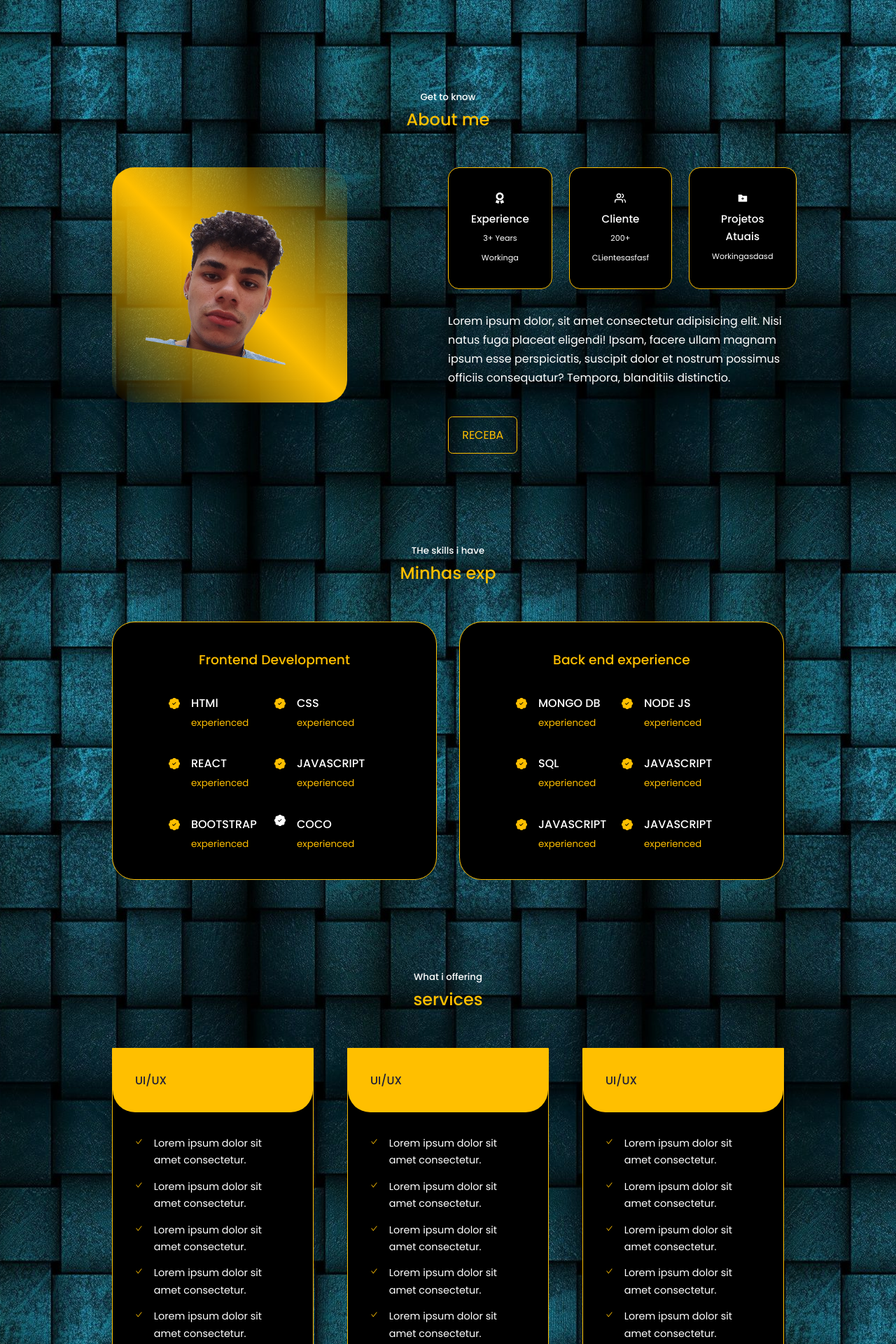
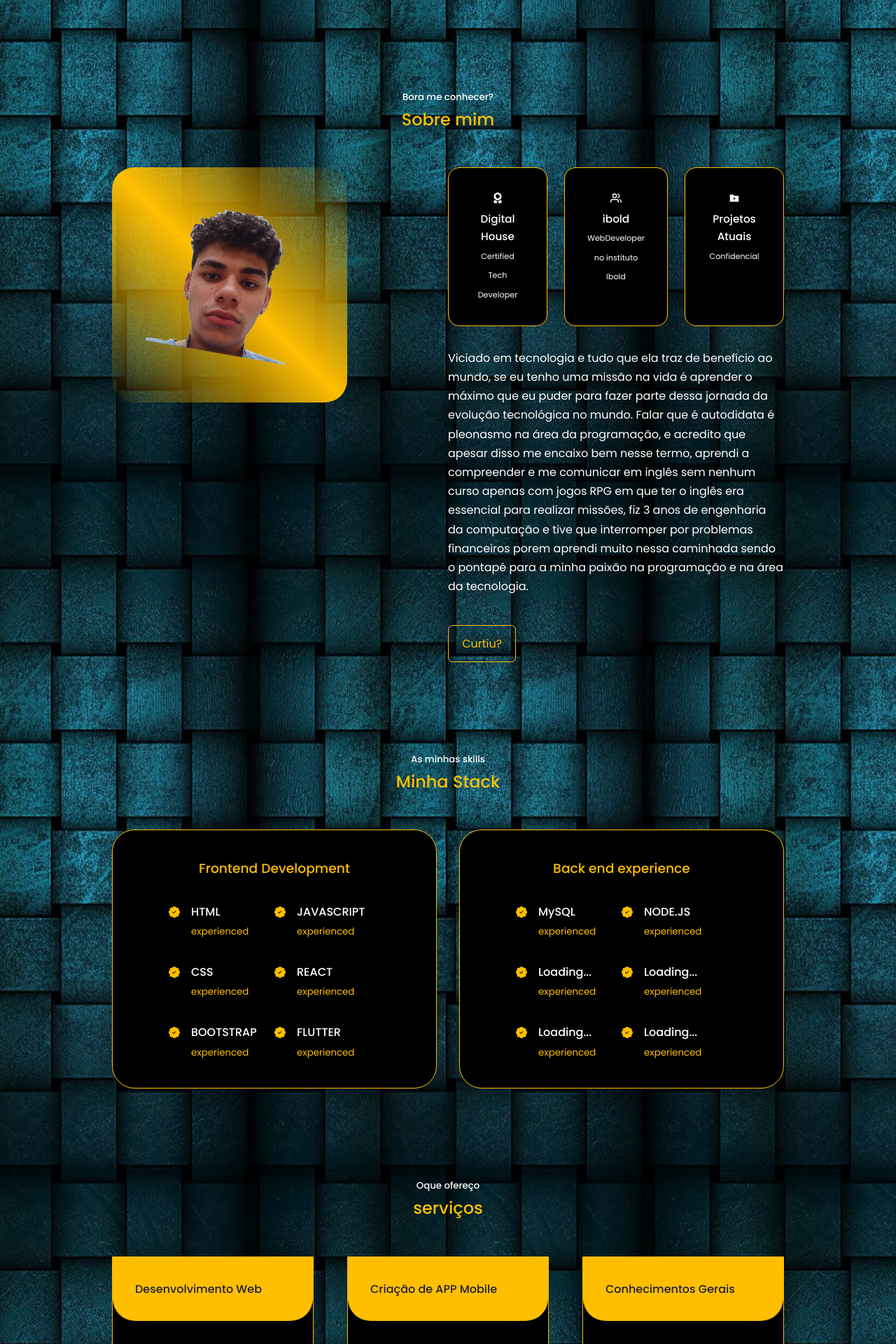
Before and after one commit to vini-bolado/react-portfolio-website-1, a React (Create React App) app: page / in a window 1280 px wide. Shown: the part 800-2720 px from the top of the page at 70% size. Built offline with nearby package versions, Linux system fonts and the light colour scheme.

Commit message:
refinamento02

```diff
--- a/src/components/about/About.jsx
+++ b/src/components/about/About.jsx
@@ -8,8 +8,8 @@ import {AiFillFolderAdd} from 'react-icons/ai'
 const About = () => {
   return (
     <section id='about'>
-      <h5>Get to know</h5>
-      <h2>About me</h2>
+      <h5>Bora me conhecer?</h5>
+      <h2>Sobre mim</h2>
 
       <div className='container about__container'>
         <div className='about__me'>
@@ -23,30 +23,31 @@ const About = () => {
           <div className="about__cards">
           <article className='about__card'>
           <FaAward className='about_icon'/>
-            <h5>Experience</h5>
-            <small>3+ Years Workinga</small>
+            <h5>Digital House</h5>
+            <small>Certified Tech Developer</small>
           </article>
 
 
           <article className='about__card'>
           <FiUsers className='about_icon'/>
-            <h5>Cliente</h5>
-            <small>200+ CLientesasfasf</small>
+            <h5>ibold</h5>
+            <small>WebDeveloper no instituto Ibold</small>
           </article>
 
 
           <article className='about__card'>
           <AiFillFolderAdd className='about_icon'/>
             <h5>Projetos Atuais</h5>
-            <small>Workingasdasd</small>
+            <small>Confidencial</small>
           </article>
         </div>
 
         <p>
-          Lorem ipsum dolor, sit amet consectetur adipisicing elit. Nisi natus fuga placeat eligendi! Ipsam, facere ullam magnam ipsum esse perspiciatis, suscipit dolor et nostrum possimus officiis consequatur? Tempora, blanditiis distinctio.
+        Viciado em tecnologia e tudo que ela traz de benefício ao mundo, se eu tenho uma missão na vida é aprender o máximo que eu puder para fazer parte dessa jornada da evolução tecnológica no mundo.
+        Falar que é autodidata é pleonasmo na área da programação, e acredito que apesar disso me encaixo bem nesse termo, aprendi a compreender e me comunicar em inglês sem nenhum curso apenas com jogos RPG em que ter o inglês era essencial para realizar missões, fiz 3 anos de engenharia da computação e tive que interromper por problemas financeiros porem aprendi muito nessa caminhada sendo o pontapé para a minha paixão na programação e na área da tecnologia.
         </p>
 
-        <a href="#contact" className='btn btn-primary'>RECEBA</a>
+        <a href="#contact" className='btn btn-primary'>Curtiu?</a>
 
         </div>
 
--- a/src/components/experience/Experience.jsx
+++ b/src/components/experience/Experience.jsx
@@ -5,8 +5,8 @@ import {BsFillPatchCheckFill} from 'react-icons/bs'
 const Experience = () => {
   return (
     <section id='experience'>
-      <h5>THe skills i have</h5>
-      <h2>Minhas exp</h2>
+      <h5>As minhas skills</h5>
+      <h2>Minha Stack</h2>
 
       <div className="container experience__container">
         <div className="experience__frontend">
@@ -14,7 +14,7 @@ const Experience = () => {
           <div className="experience__content">
             <article className='experience__details'><BsFillPatchCheckFill className='experience__details-icon'/>
             <div>
-            <h4>HTMl</h4>
+            <h4>HTML</h4>
             <small className='text-light'>experienced</small>
             </div>
             </article>
@@ -22,21 +22,21 @@ const Experience = () => {
             <article className='experience__details'><BsFillPatchCheckFill className='experience__details-icon'/>
 
             <div>
-            <h4>CSS</h4>
+            <h4>JAVASCRIPT</h4>
             <small className='text-light'>experienced</small>
             </div>
 
             </article>
             <article className='experience__details'><BsFillPatchCheckFill className='experience__details-icon'/>
             <div>
-            <h4>REACT</h4>
+            <h4>CSS</h4>
             <small className='text-light'>experienced</small>
             </div>
             </article>
 
             <article className='experience__details'><BsFillPatchCheckFill className='experience__details-icon'/>
             <div>
-            <h4>JAVASCRIPT</h4>
+            <h4>REACT</h4>
             <small className='text-light'>experienced</small>
             </div>
             </article>
@@ -48,9 +48,9 @@ const Experience = () => {
             </div>
             </article>
 
-            <article className='experience__details'><BsFillPatchCheckFill className='experience__detail-icon'/>
+            <article className='experience__details'><BsFillPatchCheckFill className='experience__details-icon'/>
             <div>
-            <h4>COCO</h4>
+            <h4>FLUTTER</h4>
             <small className='text-light'>experienced</small>
             </div>
             </article>
@@ -63,40 +63,40 @@ const Experience = () => {
 
             <article className='experience__details'><BsFillPatchCheckFill className='experience__details-icon'/>
             <div>
-            <h4>MONGO DB</h4>
+            <h4>MySQL</h4>
             <small className='text-light'>experienced</small>
             </div>
             </article>
 
             <article className='experience__details'><BsFillPatchCheckFill className='experience__details-icon'/>
             <div>
-            <h4>NODE JS</h4>
+            <h4>NODE.JS</h4>
             <small className='text-light'>experienced</small>
             </div>
             </article>
 
             <article className='experience__details'><BsFillPatchCheckFill className='experience__details-icon'/>
             <div>
-            <h4>SQL</h4>
+            <h4>Loading...</h4>
             <small className='text-light'>experienced</small>
             </div>
             </article>
 
             <article className='experience__details'><BsFillPatchCheckFill className='experience__details-icon'/>
             <div>
-            <h4>JAVASCRIPT</h4>
+            <h4>Loading...</h4>
             <small className='text-light'>experienced</small>
             </div>
             </article>
 
             <article className='experience__details'><BsFillPatchCheckFill className='experience__details-icon'/>
-            <div><h4>JAVASCRIPT</h4>
+            <div><h4>Loading...</h4>
             <small className='text-light'>experienced</small></div>
             </article>
 
             <article className='experience__details'><BsFillPatchCheckFill className='experience__details-icon'/>
             <div>
-            <h4>JAVASCRIPT</h4>
+            <h4>Loading...</h4>
             <small className='text-light'>experienced</small>
             </div>
             </article>
--- a/src/components/header/Header.jsx
+++ b/src/components/header/Header.jsx
@@ -8,7 +8,7 @@ const Header = () => {
   return (
       <header>
         <div className="container header__container">
-          <h5>Hello Iam</h5>
+          <h5>Oi eu sou o</h5>
           <h1>vinicius evandro</h1>
           <h5 className="text-ligth">Front-end Developer</h5>
           <CTA/>
--- a/src/components/services/Services.jsx
+++ b/src/components/services/Services.jsx
@@ -5,41 +5,45 @@ import {AiOutlineCheck} from 'react-icons/ai'
 const Services = () => {
   return (
     <section id='services'>
-      <h5>What i offering</h5>
-      <h2>services</h2>
+      <h5>Oque ofereço</h5>
+      <h2>serviços</h2>
 
     <div className='container services__container'>
       <article className='service'>
         <div className="service__head">
-          <h3>UI/UX</h3>
+          <h3>Desenvolvimento Web</h3>
         </div>
 
 
         <ul className='service__list'>
           <li>
             <AiOutlineCheck className='service__list-icon'/>
-            <p>Lorem ipsum dolor sit amet consectetur.</p>
+            <p>Criação de web page</p>
           </li>
 
           <li>
 
             <AiOutlineCheck className='service__list-icon'/>
-            <p>Lorem ipsum dolor sit amet consectetur.</p>
+            <p>Consumo e gerenciamento de API</p>
           </li>
 
           <li>
             <AiOutlineCheck className='service__list-icon'/>
-            <p>Lorem ipsum dolor sit amet consectetur.</p>
+            <p>Cadastro e login</p>
           </li>
 
           <li>
             <AiOutlineCheck className='service__list-icon'/>
-            <p>Lorem ipsum dolor sit amet consectetur.</p>
+            <p>Formulários</p>
           </li>
 
           <li>
             <AiOutlineCheck className='service__list-icon'/>
-            <p>Lorem ipsum dolor sit amet consectetur.</p>
+            <p>Animações</p>
+          </li>
+          <li>
+            <AiOutlineCheck className='service__list-icon'/>
+            <p>TypeScript</p>
           </li>
         </ul>
       </article>
@@ -48,35 +52,39 @@ const Services = () => {
 
       <article className='service'>
         <div className="service__head">
-          <h3>UI/UX</h3>
+          <h3>Criação de APP Mobile</h3>
         </div>
 
 
         <ul className='service__list'>
           <li>
             <AiOutlineCheck className='service__list-icon'/>
-            <p>Lorem ipsum dolor sit amet consectetur.</p>
+            <p>Flutter</p>
           </li>
 
           <li>
 
             <AiOutlineCheck className='service__list-icon'/>
-            <p>Lorem ipsum dolor sit amet consectetur.</p>
+            <p>Dart</p>
           </li>
 
           <li>
             <AiOutlineCheck className='service__list-icon'/>
-            <p>Lorem ipsum dolor sit amet consectetur.</p>
+            <p>Animações</p>
           </li>
 
           <li>
             <AiOutlineCheck className='service__list-icon'/>
-            <p>Lorem ipsum dolor sit amet consectetur.</p>
+            <p>Navegação entre Telas</p>
           </li>
 
           <li>
             <AiOutlineCheck className='service__list-icon'/>
-            <p>Lorem ipsum dolor sit amet consectetur.</p>
+            <p>Widgets Específicos</p>
+          </li>
+          <li>
+            <AiOutlineCheck className='service__list-icon'/>
+            <p>Gerenciamento de Estados</p>
           </li>
         </ul>
       </article>
@@ -86,35 +94,35 @@ const Services = () => {
 
       <article className='service'>
         <div className="service__head">
-          <h3>UI/UX</h3>
+          <h3>Conhecimentos Gerais</h3>
         </div>
 
 
         <ul className='service__list'>
           <li>
             <AiOutlineCheck className='service__list-icon'/>
-            <p>Lorem ipsum dolor sit amet consectetur.</p>
+            <p>Git/GitHub/GitFlow</p>
           </li>
 
           <li>
 
             <AiOutlineCheck className='service__list-icon'/>
-            <p>Lorem ipsum dolor sit amet consectetur.</p>
+            <p>Estruturação de Pastas</p>
           </li>
 
           <li>
             <AiOutlineCheck className='service__list-icon'/>
-            <p>Lorem ipsum dolor sit amet consectetur.</p>
+            <p>Agile</p>
           </li>
 
           <li>
             <AiOutlineCheck className='service__list-icon'/>
-            <p>Lorem ipsum dolor sit amet consectetur.</p>
+            <p>Scrum</p>
           </li>
 
           <li>
             <AiOutlineCheck className='service__list-icon'/>
-            <p>Lorem ipsum dolor sit amet consectetur.</p>
+            <p>Metodologias Ageis</p>
           </li>
         </ul>
       </article>
```
